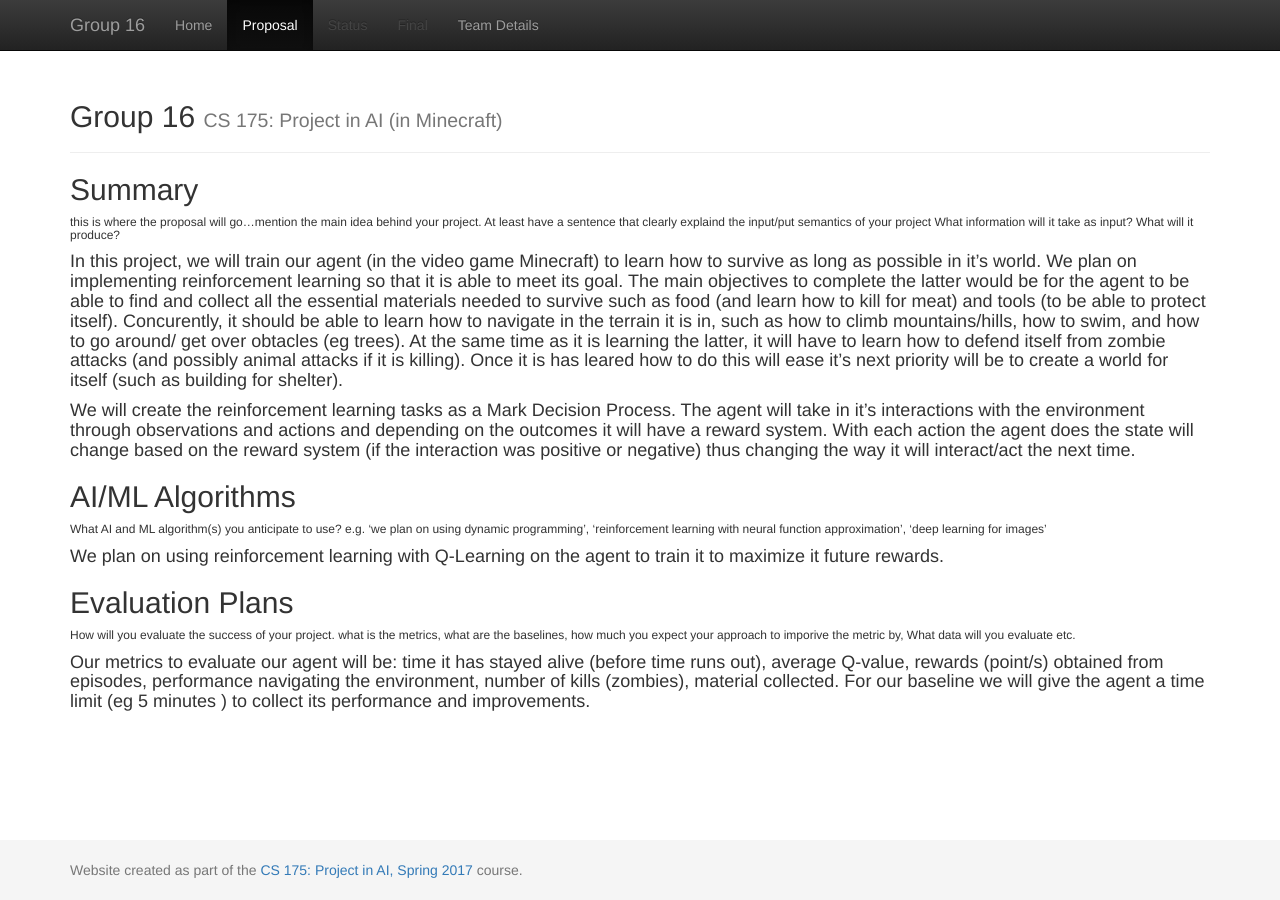
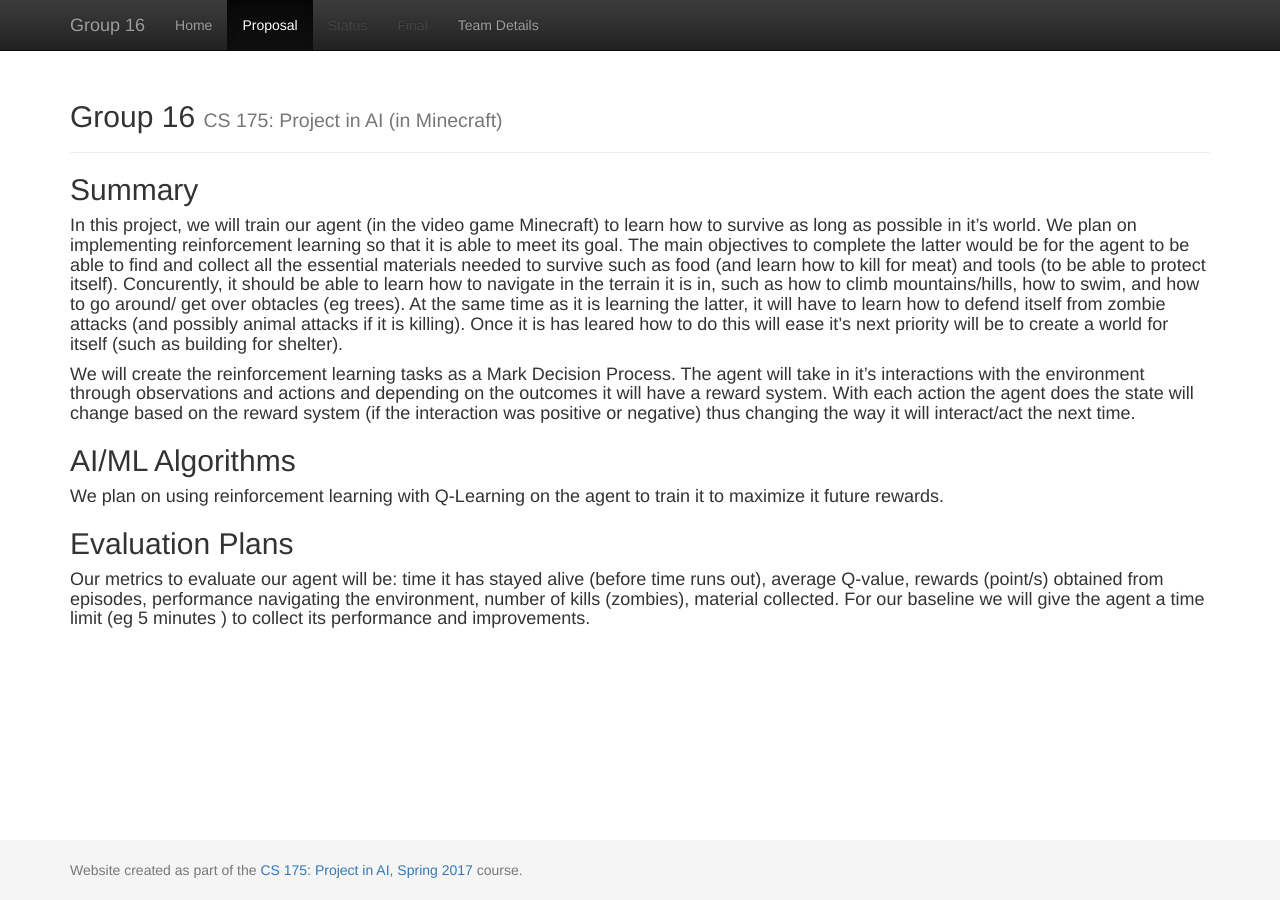
Before and after one commit to becamorin20/Group-16, a Jekyll site: the page built from docs/proposal.md, in a window 1280 px wide. Built offline with Jekyll 4.4.1, drawn with Linux system fonts in a browser that asks for light colours.

Commit message:
Update proposal.md
Final Draft for proposal

```diff
--- a/docs/proposal.md
+++ b/docs/proposal.md
@@ -3,14 +3,11 @@ layout: default
 title: Proposal
 ---
 ## Summary
-###### this is where the proposal will go...mention the main idea behind your project. At least have a sentence that clearly explaind the input/put semantics of your project What information will it take as input? What will it produce?
 #### In this project, we will train our agent (in the video game Minecraft) to learn how to survive as long as possible in it's world. We plan on implementing reinforcement learning so that it is able to meet its goal. The main objectives to complete the latter would be for the agent to be able to find and collect all the essential materials needed to survive such as food (and learn how to kill for meat) and tools (to be able to protect itself). Concurently, it should be able to learn how to navigate in the terrain it is in, such as how to climb mountains/hills, how to swim, and how to go around/ get over obtacles (eg trees). At the same time as it is learning the latter, it will have to learn how to defend itself from zombie attacks (and possibly animal attacks if it is killing). Once it is has leared how to do this will ease it's next priority will be to create a world for itself (such as building for shelter).
 #### We will create the reinforcement learning tasks as a Mark Decision Process. The agent will take in it's interactions with the environment through observations and actions and depending on the outcomes it will have a reward system. With each action the agent does the state will change based on the reward system (if the interaction was positive or negative) thus changing the way it will interact/act the next time.
 
 ## AI/ML Algorithms
-###### What AI and ML algorithm(s) you anticipate to use? e.g. 'we plan on using dynamic programming', 'reinforcement learning with neural function approximation', 'deep learning for images'
 #### We plan on using reinforcement learning with Q-Learning on the agent to train it to maximize it future rewards.
 
 ## Evaluation Plans
-###### How will you evaluate the success of your project. what is the metrics, what are the baselines, how much you expect your approach to imporive the metric by, What data will you evaluate etc.
 #### Our metrics to evaluate our agent will be: time it has stayed alive (before time runs out), average Q-value, rewards (point/s) obtained from episodes, performance navigating the environment, number of kills (zombies), material collected. For our baseline we will give the agent a time limit (eg 5 minutes ) to collect its performance and improvements.
```
